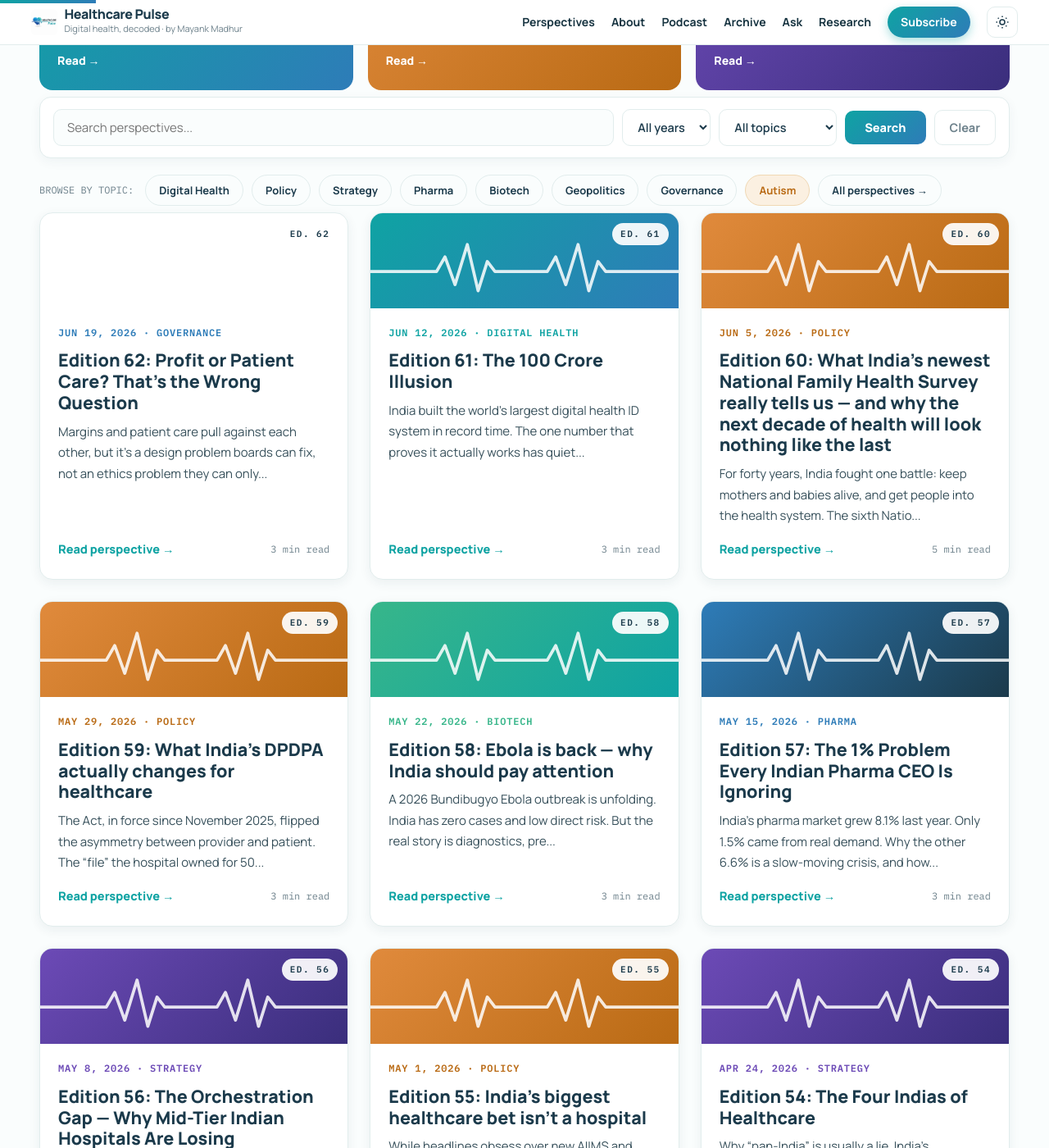
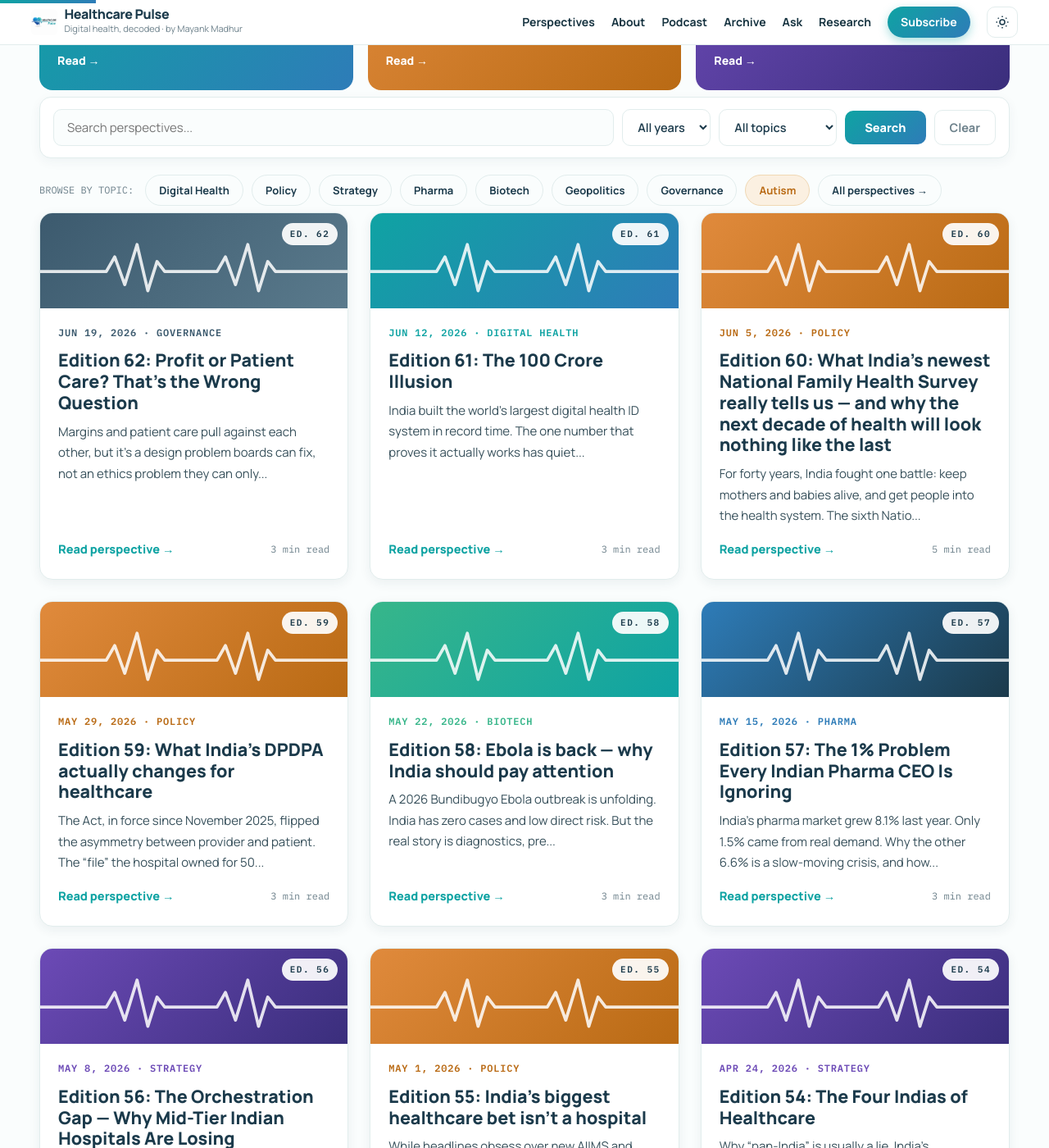
Before and after one commit to mayankmadhur25/mayankmadhur25.github.io, a Jekyll site: the page built from index.html, in a window 1280 px wide and 1400 px high, scrolled down 970 px. Shown: the whole window at 82% size. Built offline with Jekyll 4.4.1, drawn with Linux system fonts in a browser that asks for light colours.

Commit message:
Add files via upload

```diff
--- a/assets/css/style.css
+++ b/assets/css/style.css
@@ -234,6 +234,7 @@ a { color: var(--blue); }
 .cat-biotech .card-banner,        .post-banner.cat-biotech        { background: linear-gradient(135deg, #37B68A, #0FA3A3); }
 .cat-policy .card-banner,         .post-banner.cat-policy         { background: linear-gradient(135deg, #E08A3C, #B96A14); }
 .cat-geopolitics .card-banner,    .post-banner.cat-geopolitics    { background: linear-gradient(135deg, #8B2635, #C04A3C); }
+.cat-governance .card-banner,     .post-banner.cat-governance     { background: linear-gradient(135deg, #3C5A6E, #5A7A8C); }
 .cat-strategy .card-banner,       .post-banner.cat-strategy       { background: linear-gradient(135deg, #6C4AB6, #3A2E7C); }
 
 .cat-digital-health .card-meta { color: var(--teal); }
@@ -241,6 +242,7 @@ a { color: var(--blue); }
 .cat-biotech .card-meta        { color: var(--green); }
 .cat-policy .card-meta         { color: var(--amberdk); }
 .cat-geopolitics .card-meta   { color: #8B2635; }
+.cat-governance .card-meta    { color: #3C5A6E; }
 .cat-strategy .card-meta       { color: #6C4AB6; }
 
 .card-body { padding: 20px 22px 24px; display: flex; flex-direction: column; flex: 1; }
@@ -827,6 +829,7 @@ a:focus-visible, button:focus-visible, input:focus-visible {
 .related-card.cat-pharma { background: linear-gradient(135deg,#2E7CB8,#1B3A4B); }
 .related-card.cat-biotech { background: linear-gradient(135deg,#37B68A,#0FA3A3); }
 .related-card.cat-geopolitics { background: linear-gradient(135deg,#8B2635,#C04A3C); }
+.related-card.cat-governance { background: linear-gradient(135deg,#3C5A6E,#5A7A8C); }
 .rc-ed { font-family: var(--mono); font-size: 11px; font-weight: 600; opacity: .9; }
 .rc-title { font-weight: 700; font-size: 15px; line-height: 1.3; }
 @media(max-width:700px){ .related-grid { grid-template-columns: 1fr; } }
@@ -857,6 +860,7 @@ a:focus-visible, button:focus-visible, input:focus-visible {
 .ama-card.cat-pharma { background: linear-gradient(135deg,#2E7CB8,#1B3A4B); }
 .ama-card.cat-biotech { background: linear-gradient(135deg,#37B68A,#0FA3A3); }
 .ama-card.cat-geopolitics { background: linear-gradient(135deg,#8B2635,#C04A3C); }
+.ama-card.cat-governance { background: linear-gradient(135deg,#3C5A6E,#5A7A8C); }
 .amc-ed { font-family: var(--mono); font-size: 11px; font-weight: 600; opacity: .9; }
 .amc-title { font-weight: 800; font-size: 17px; line-height: 1.25; }
 .amc-go { font-size: 13px; font-weight: 700; margin-top: 4px; opacity: .95; }
@@ -883,6 +887,7 @@ a:focus-visible, button:focus-visible, input:focus-visible {
 .stat-fill.cat-pharma { background: linear-gradient(90deg,#2E7CB8,#1B3A4B); }
 .stat-fill.cat-biotech { background: linear-gradient(90deg,#37B68A,#0FA3A3); }
 .stat-fill.cat-geopolitics { background: linear-gradient(90deg,#8B2635,#C04A3C); }
+.stat-fill.cat-governance { background: linear-gradient(90deg,#3C5A6E,#5A7A8C); }
 .stat-val { font-family: var(--mono); font-size: 14px; font-weight: 600; color: var(--navy); text-align: right; }
 .stat-count { color: var(--muted); font-size: 12px; }
 .stats-foot { margin-top: 26px; font-size: 14px; color: var(--body-c); }
```
